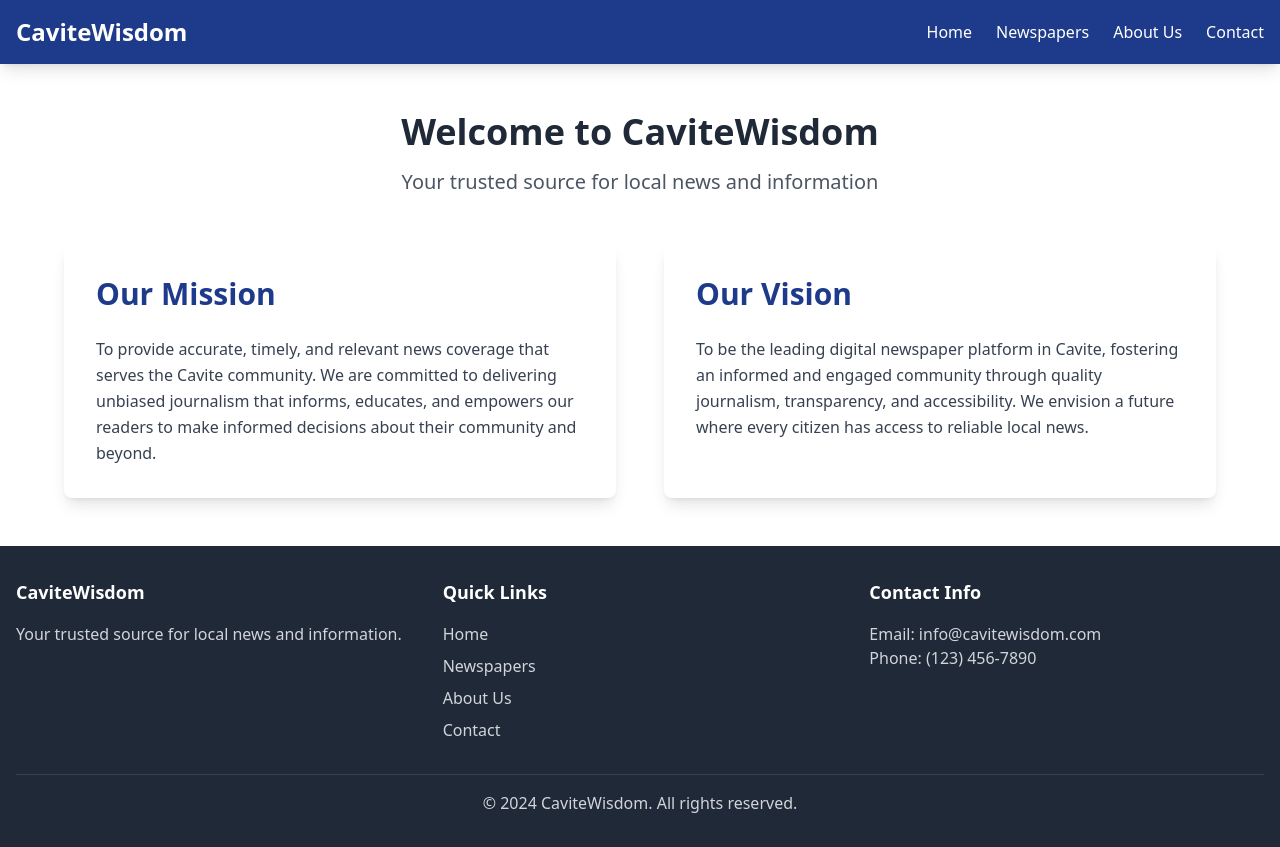
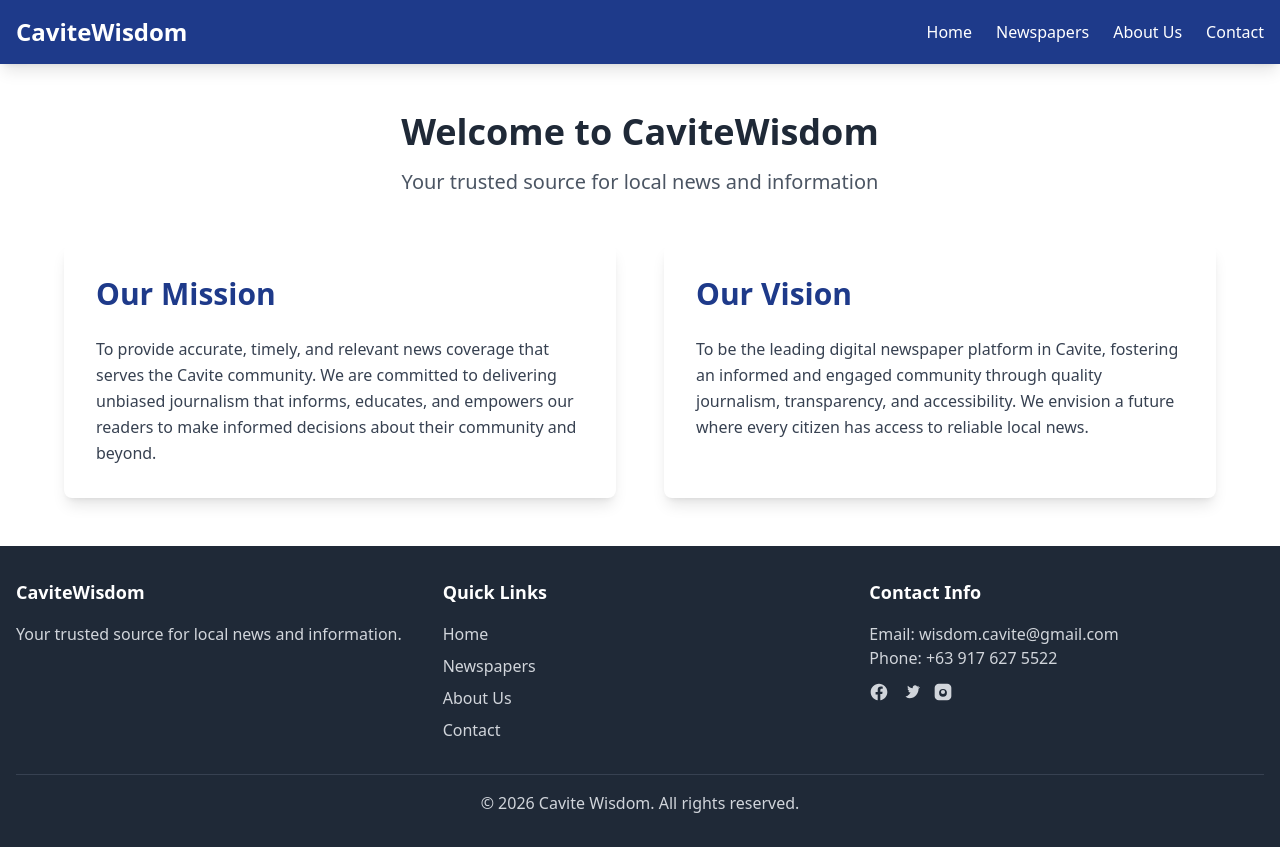
Before and after one commit to wisdomcavite/cavitewisdom, a Next.js app: page / in a window 1280 px wide. Built offline with nearby package versions, Linux system fonts and the light colour scheme.

Commit message:
Added site details

```diff
--- a/components/Layout.tsx
+++ b/components/Layout.tsx
@@ -1,5 +1,9 @@
 import Link from 'next/link'
 import { ReactNode } from 'react'
+
+// load site config (single source of truth for contact/social info)
+// eslint-disable-next-line @typescript-eslint/no-var-requires
+const site = require('../site.config')
 
 interface LayoutProps {
   children: ReactNode
@@ -44,12 +48,55 @@ export default function Layout({ children }: LayoutProps) {
             </div>
             <div>
               <h3 className="text-lg font-semibold mb-4">Contact Info</h3>
-              <p className="text-gray-300">Email: info@cavitewisdom.com</p>
-              <p className="text-gray-300">Phone: (123) 456-7890</p>
+              <p className="text-gray-300">Email: <a className="hover:underline" href={`mailto:${site.contact.email}`}>{site.contact.email}</a></p>
+              <p className="text-gray-300">Phone: <a className="hover:underline" href={`tel:${site.contact.phone}`}>{site.contact.phone}</a></p>
+              {site.social && (
+                <div className="mt-3 flex items-center gap-3">
+                  {site.social.facebook && (
+                    <a
+                      className="text-gray-300 hover:text-white"
+                      href={site.social.facebook}
+                      target="_blank"
+                      rel="noreferrer"
+                      aria-label="Facebook"
+                    >
+                      <svg className="w-5 h-5" viewBox="0 0 24 24" fill="currentColor" xmlns="http://www.w3.org/2000/svg">
+                        <path d="M22 12.07C22 6.48 17.52 2 12 2S2 6.48 2 12.07C2 17.1 5.66 21.3 10.44 22v-7.03H7.9v-2.9h2.54V9.41c0-2.5 1.49-3.88 3.77-3.88 1.09 0 2.23.2 2.23.2v2.45h-1.25c-1.23 0-1.61.77-1.61 1.56v1.88h2.74l-.44 2.9h-2.3V22C18.34 21.3 22 17.1 22 12.07z" />
+                      </svg>
+                    </a>
+                  )}
+                  {site.social.twitter && (
+                    <a
+                      className="text-gray-300 hover:text-white"
+                      href={site.social.twitter}
+                      target="_blank"
+                      rel="noreferrer"
+                      aria-label="Twitter"
+                    >
+                      <svg className="w-5 h-5" viewBox="0 0 24 24" fill="currentColor" xmlns="http://www.w3.org/2000/svg">
+                        <path d="M22 5.92c-.63.28-1.3.47-2 .56.72-.43 1.27-1.1 1.53-1.9-.68.4-1.42.7-2.22.86C18.7 4.5 17.8 4 16.8 4c-1.54 0-2.79 1.26-2.79 2.8 0 .22.02.43.07.64-2.32-.12-4.38-1.23-5.76-2.94-.24.42-.38.9-.38 1.41 0 .97.49 1.83 1.24 2.33-.46-.01-.9-.14-1.28-.36v.04c0 1.36.97 2.5 2.25 2.76-.24.06-.5.09-.76.09-.19 0-.37-.02-.54-.05.37 1.15 1.44 1.99 2.7 2.01C8.8 16.6 7.4 17.26 5.9 17.26c-.24 0-.48-.01-.72-.04C6.62 18.7 8.17 19.6 9.95 19.6c7.14 0 11.06-5.92 11.06-11.06v-.5c.76-.55 1.41-1.24 1.93-2.02-.7.31-1.45.52-2.23.62z" />
+                      </svg>
+                    </a>
+                  )}
+                  {site.social.instagram && (
+                    <a
+                      className="text-gray-300 hover:text-white"
+                      href={site.social.instagram}
+                      target="_blank"
+                      rel="noreferrer"
+                      aria-label="Instagram"
+                    >
+                      <svg className="w-5 h-5" viewBox="0 0 24 24" fill="currentColor" xmlns="http://www.w3.org/2000/svg">
+                        <path d="M7 2h10a5 5 0 0 1 5 5v10a5 5 0 0 1-5 5H7a5 5 0 0 1-5-5V7a5 5 0 0 1 5-5zm5 6.3a4.7 4.7 0 1 0 0 9.4 4.7 4.7 0 0 0 0-9.4zm6.5-.8a1.1 1.1 0 1 1 0 2.2 1.1 1.1 0 0 1 0-2.2zM12 9.5a2.5 2.5 0 1 1 0 5 2.5 2.5 0 0 1 0-5z" />
+                      </svg>
+                    </a>
+                  )}
+                </div>
+              )}
             </div>
           </div>
           <div className="border-t border-gray-700 mt-8 pt-4 text-center text-gray-300">
-            <p>&copy; 2024 CaviteWisdom. All rights reserved.</p>
+            <p>{site.copyright || `© ${new Date().getFullYear()} ${site.name}. All rights reserved.`}</p>
           </div>
         </div>
       </footer>
--- a/pages/contact.tsx
+++ b/pages/contact.tsx
@@ -1,4 +1,6 @@
 import Layout from '../components/Layout'
+// eslint-disable-next-line @typescript-eslint/no-var-requires
+const site = require('../site.config')
 
 export default function Contact() {
   return (
@@ -13,22 +15,48 @@ export default function Contact() {
               <div className="space-y-4">
                 <div>
                   <h3 className="font-semibold text-gray-800">Address</h3>
-                  <p className="text-gray-600">123 Main Street, Cavite City, Cavite 4100</p>
+                  <p className="text-gray-600">{site.contact.address}</p>
                 </div>
                 <div>
                   <h3 className="font-semibold text-gray-800">Phone</h3>
-                  <p className="text-gray-600">(046) 123-4567</p>
+                  <p className="text-gray-600">{site.contact.phone}</p>
                 </div>
                 <div>
                   <h3 className="font-semibold text-gray-800">Email</h3>
-                  <p className="text-gray-600">info@cavitewisdom.com</p>
+                  <p className="text-gray-600">{site.contact.email}</p>
                 </div>
                 <div>
-                  <h3 className="font-semibold text-gray-800">Business Hours</h3>
-                  <p className="text-gray-600">Monday - Friday: 8:00 AM - 6:00 PM</p>
-                  <p className="text-gray-600">Saturday: 9:00 AM - 4:00 PM</p>
-                  <p className="text-gray-600">Sunday: Closed</p>
+                  <h3 className="font-semibold text-gray-800">Mission</h3>
+                  <p className="text-gray-600">{site.mission}</p>
                 </div>
+                {site.social && (
+                  <div>
+                    <h3 className="font-semibold text-gray-800">Follow Us</h3>
+                    <div className="mt-2 flex items-center gap-3">
+                      {site.social.facebook && (
+                        <a href={site.social.facebook} target="_blank" rel="noreferrer" aria-label="Facebook" className="text-blue-600 hover:text-blue-800">
+                          <svg className="w-6 h-6" viewBox="0 0 24 24" fill="currentColor" xmlns="http://www.w3.org/2000/svg">
+                            <path d="M22 12.07C22 6.48 17.52 2 12 2S2 6.48 2 12.07C2 17.1 5.66 21.3 10.44 22v-7.03H7.9v-2.9h2.54V9.41c0-2.5 1.49-3.88 3.77-3.88 1.09 0 2.23.2 2.23.2v2.45h-1.25c-1.23 0-1.61.77-1.61 1.56v1.88h2.74l-.44 2.9h-2.3V22C18.34 21.3 22 17.1 22 12.07z" />
+                          </svg>
+                        </a>
+                      )}
+                      {site.social.twitter && (
+                        <a href={site.social.twitter} target="_blank" rel="noreferrer" aria-label="Twitter" className="text-sky-500 hover:text-sky-700">
+                          <svg className="w-6 h-6" viewBox="0 0 24 24" fill="currentColor" xmlns="http://www.w3.org/2000/svg">
+                            <path d="M22 5.92c-.63.28-1.3.47-2 .56.72-.43 1.27-1.1 1.53-1.9-.68.4-1.42.7-2.22.86C18.7 4.5 17.8 4 16.8 4c-1.54 0-2.79 1.26-2.79 2.8 0 .22.02.43.07.64-2.32-.12-4.38-1.23-5.76-2.94-.24.42-.38.9-.38 1.41 0 .97.49 1.83 1.24 2.33-.46-.01-.9-.14-1.28-.36v.04c0 1.36.97 2.5 2.25 2.76-.24.06-.5.09-.76.09-.19 0-.37-.02-.54-.05.37 1.15 1.44 1.99 2.7 2.01C8.8 16.6 7.4 17.26 5.9 17.26c-.24 0-.48-.01-.72-.04C6.62 18.7 8.17 19.6 9.95 19.6c7.14 0 11.06-5.92 11.06-11.06v-.5c.76-.55 1.41-1.24 1.93-2.02-.7.31-1.45.52-2.23.62z" />
+                          </svg>
+                        </a>
+                      )}
+                      {site.social.instagram && (
+                        <a href={site.social.instagram} target="_blank" rel="noreferrer" aria-label="Instagram" className="text-pink-500 hover:text-pink-700">
+                          <svg className="w-6 h-6" viewBox="0 0 24 24" fill="currentColor" xmlns="http://www.w3.org/2000/svg">
+                            <path d="M7 2h10a5 5 0 0 1 5 5v10a5 5 0 0 1-5 5H7a5 5 0 0 1-5-5V7a5 5 0 0 1 5-5zm5 6.3a4.7 4.7 0 1 0 0 9.4 4.7 4.7 0 0 0 0-9.4zm6.5-.8a1.1 1.1 0 1 1 0 2.2 1.1 1.1 0 0 1 0-2.2zM12 9.5a2.5 2.5 0 1 1 0 5 2.5 2.5 0 0 1 0-5z" />
+                          </svg>
+                        </a>
+                      )}
+                    </div>
+                  </div>
+                )}
               </div>
             </div>
 
--- /dev/null
+++ b/site.config.js
@@ -0,0 +1,26 @@
+// Site configuration / contact information
+// Edit values below to match your real contact details and social links.
+
+const siteConfig = {
+  name: 'Cavite-Wisdom Publishing',
+  shortName: 'Cavite-Wisdom',
+  domain: 'www.cavite-wisdom.com',
+  owner: 'Cavite Wisdom Media',
+  contact: {
+    email: 'wisdom.cavite@gmail.com',
+    phone: '+63 917 627 5522',
+    address: 'Block 16 Lot 37 Phase 3 Pelican St. Amaris Homes, Brgy. Molino IV Bacoor, Cavite, Philippines'
+  },
+  social: {
+    facebook: 'https://www.facebook.com/profile.php?id=100071630973627',
+    twitter: 'https://twitter.com/yourhandle',
+    instagram: 'https://instagram.com/yourhandle'
+  },
+  mission: 'To deliver timely local news and preserve community history for residents of Cavite.',
+  vision: 'A connected, well-informed Cavite community empowered by accessible journalism.',
+  about:
+    'Cavite Wisdom is a community-focused newspaper providing local news, features, and archived issues. Update this description to better reflect your publication.',
+  copyright: '© 2026 Cavite Wisdom. All rights reserved.'
+}
+
+module.exports = siteConfig
```
